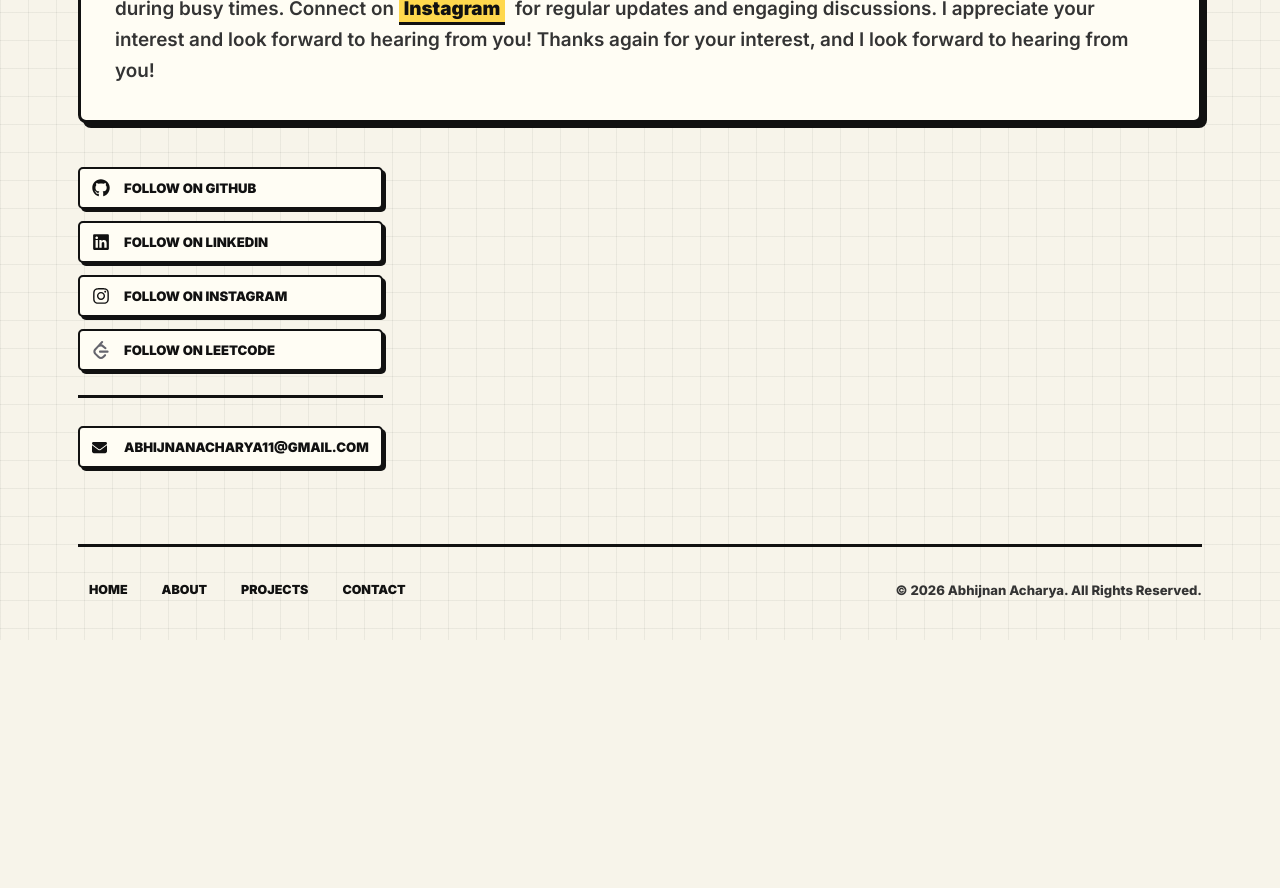
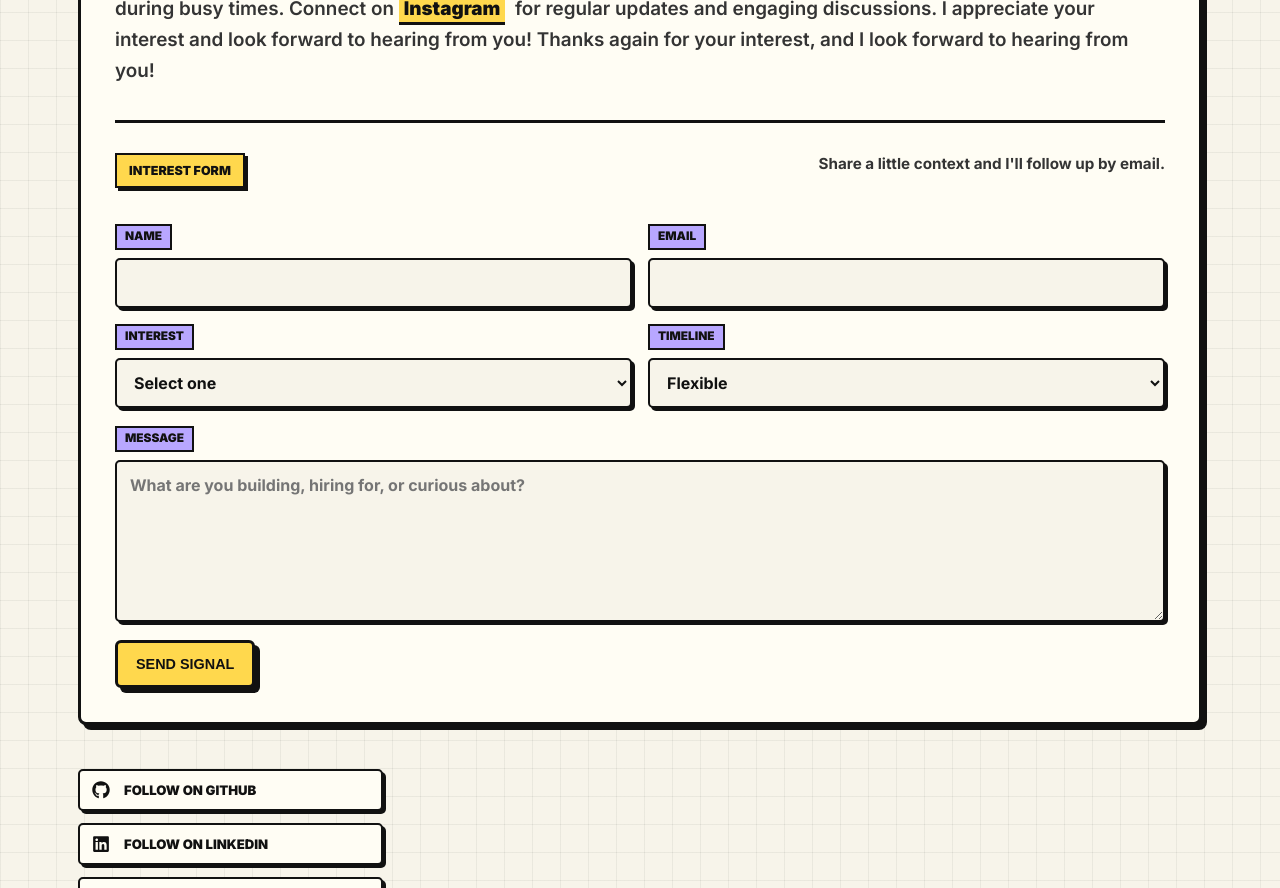
Before and after one commit to abhijnanacharya/Portfolio_AbhijnanA, a Next.js app: page /contact in a window 1280 px wide. Shown: the part 520-1408 px from the top of the page. Before the commit the page ends 1160 px from the top, so only its background shows below. Built offline with nearby package versions, Linux system fonts and the light colour scheme; no server answers.

Commit message:
Refactor: add form

```diff
--- a/src/pages/contact.jsx
+++ b/src/pages/contact.jsx
@@ -64,6 +64,90 @@ const Contact = () => {
 							hearing from you! Thanks again for your interest,
 							and I look forward to hearing from you!
 						</div>
+
+						<form
+							name="interest"
+							method="POST"
+							action="/thank-you/"
+							data-netlify="true"
+							netlify-honeypot="bot-field"
+							className="interest-form"
+						>
+							<input type="hidden" name="form-name" value="interest" />
+							<p className="form-hidden">
+								<label>
+									Don&apos;t fill this out if you&apos;re human:
+									<input name="bot-field" />
+								</label>
+							</p>
+
+							<div className="interest-form-header">
+								<div className="section-label">Interest Form</div>
+								<p>
+									Share a little context and I&apos;ll follow up by email.
+								</p>
+							</div>
+
+							<div className="form-grid">
+								<label className="form-field">
+									<span>Name</span>
+									<input
+										type="text"
+										name="name"
+										autoComplete="name"
+										required
+									/>
+								</label>
+
+								<label className="form-field">
+									<span>Email</span>
+									<input
+										type="email"
+										name="email"
+										autoComplete="email"
+										required
+									/>
+								</label>
+
+								<label className="form-field">
+									<span>Interest</span>
+									<select name="interestType" required defaultValue="">
+										<option value="" disabled>
+											Select one
+										</option>
+										<option value="collaboration">Collaboration</option>
+										<option value="consulting">Consulting</option>
+										<option value="startup">Startup / product idea</option>
+										<option value="speaking">Speaking / writing</option>
+										<option value="other">Other</option>
+									</select>
+								</label>
+
+								<label className="form-field">
+									<span>Timeline</span>
+									<select name="timeline" defaultValue="">
+										<option value="">Flexible</option>
+										<option value="now">Now</option>
+										<option value="1-3-months">1-3 months</option>
+										<option value="later">Later</option>
+									</select>
+								</label>
+							</div>
+
+							<label className="form-field form-field-full">
+								<span>Message</span>
+								<textarea
+									name="message"
+									rows="6"
+									placeholder="What are you building, hiring for, or curious about?"
+									required
+								/>
+							</label>
+
+							<button className="form-submit" type="submit">
+								Send Signal
+							</button>
+						</form>
 					</div>
 
 					<div className="socials-container">
--- a/src/pages/styles/contact.css
+++ b/src/pages/styles/contact.css
@@ -39,6 +39,142 @@
 	text-decoration: none;
 }
 
+.interest-form {
+	display: flex;
+	flex-direction: column;
+	gap: 18px;
+	margin-top: 34px;
+	padding-top: 30px;
+	border-top: var(--border-strong);
+}
+
+.interest-form-header {
+	display: flex;
+	align-items: flex-start;
+	justify-content: space-between;
+	gap: 20px;
+}
+
+.interest-form-header p {
+	max-width: 420px;
+	margin: 0;
+	color: var(--secondary-color);
+	font-size: 0.95rem;
+	font-weight: 700;
+	line-height: 1.45;
+}
+
+.form-hidden {
+	display: none;
+}
+
+.form-grid {
+	display: grid;
+	grid-template-columns: repeat(2, minmax(0, 1fr));
+	gap: 16px;
+}
+
+.form-field {
+	display: flex;
+	flex-direction: column;
+	gap: 8px;
+	min-width: 0;
+}
+
+.form-field span {
+	width: fit-content;
+	padding: 5px 8px;
+	border: 2px solid var(--primary-color);
+	background: var(--accent-purple);
+	color: var(--primary-color);
+	font-size: 0.74rem;
+	font-weight: 900;
+	line-height: 1;
+	text-transform: uppercase;
+}
+
+.form-field input,
+.form-field select,
+.form-field textarea {
+	width: 100%;
+	border: var(--border-thin);
+	border-radius: 5px;
+	background: var(--background-color);
+	color: var(--primary-color);
+	font: inherit;
+	font-size: 1rem;
+	font-weight: 700;
+	line-height: 1.4;
+	padding: 12px 13px;
+	box-shadow: var(--shadow-hard-small);
+}
+
+.form-field textarea {
+	resize: vertical;
+	min-height: 150px;
+}
+
+.form-field input:focus,
+.form-field select:focus,
+.form-field textarea:focus {
+	outline: 3px solid var(--accent-yellow);
+	outline-offset: 3px;
+}
+
+.form-field-full {
+	width: 100%;
+}
+
+.form-submit {
+	align-self: flex-start;
+	min-height: 48px;
+	padding: 12px 18px;
+	border: var(--border-strong);
+	border-radius: 6px;
+	background: var(--accent-yellow);
+	box-shadow: var(--shadow-hard);
+	color: var(--primary-color);
+	cursor: pointer;
+	font-size: 0.9rem;
+	font-weight: 900;
+	text-transform: uppercase;
+	transition:
+		transform 150ms ease,
+		box-shadow 150ms ease;
+}
+
+.form-submit:hover {
+	transform: translate(3px, 3px);
+	box-shadow: 2px 2px 0 #111111;
+}
+
+.thank-you-container {
+	display: flex;
+	flex-direction: column;
+	margin-top: 84px;
+	padding: 34px;
+	border: var(--border-strong);
+	border-radius: 8px;
+	background: var(--surface-color);
+	box-shadow: var(--shadow-hard);
+}
+
+.thank-you-title {
+	width: 100% !important;
+}
+
+.thank-you-subtitle {
+	width: 100% !important;
+	max-width: 680px;
+}
+
+.thank-you-actions {
+	display: flex;
+	flex-wrap: wrap;
+	gap: 16px;
+	margin-top: 28px;
+}
+
 .socials-container {
 	display: flex;
 	flex-direction: column;
@@ -56,4 +192,26 @@
 		margin-top: 44px;
 		padding: 22px;
 	}
+
+	.interest-form-header {
+		flex-direction: column;
+		gap: 8px;
+	}
+
+	.form-grid {
+		grid-template-columns: 1fr;
+	}
+
+	.form-submit {
+		width: 100%;
+	}
+
+	.thank-you-container {
+		margin-top: 44px;
+		padding: 22px;
+	}
+
+	.thank-you-actions .cta-button {
+		width: 100%;
+	}
 }
```
Also changed, not shown: src/pages/thank-you.jsx (added, +45 -0 lines).
